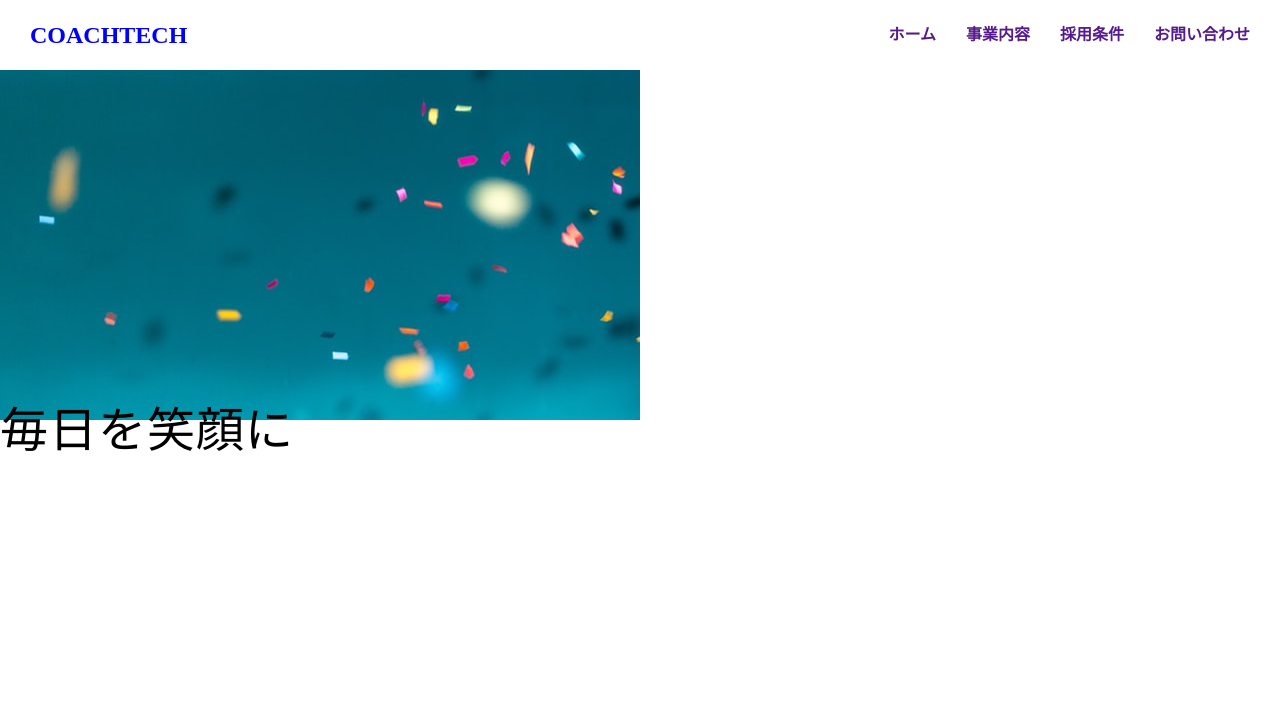
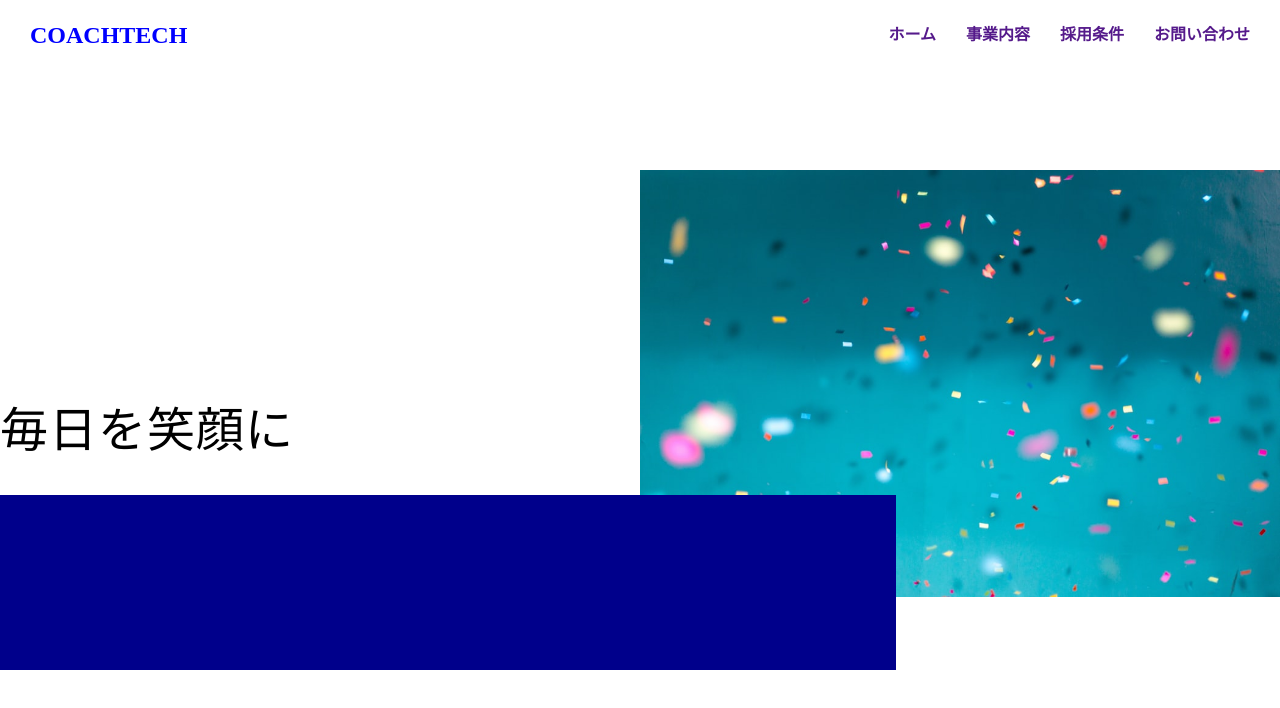
Before and after one commit to piyotaro3/css-, a plain HTML site: page index.html in a window 1280 px wide. Drawn offline with Linux system fonts and the light colour scheme.

Commit message:
question2

```diff
--- a/css/style.css
+++ b/css/style.css
@@ -35,9 +35,11 @@ text-decoration: none;
 }
 
 .img{
-  background-image:url("../img/firstview.jpeg");
 width: 50%;
-height: 50%;
+height: auto;
+position: absolute;
+top: 100px;
+right: 0;
 
 
 
@@ -54,7 +56,7 @@ bottom: 315px;
 }
 
 .bac-color{
-  height:auto;
+  height:25%;
   width: 70%;
   background-color: darkblue;
   position: absolute;
--- a/index.html
+++ b/index.html
@@ -26,7 +26,7 @@
   </header>
 
   <div class="main">
-    <div class="img"></div>
+    <img src="img/firstview.jpeg" alt="画像" class="img">
     <h2 class="theme">毎日を笑顔に</h2>
     <div class="bac-color"></div>
   </div>
```
